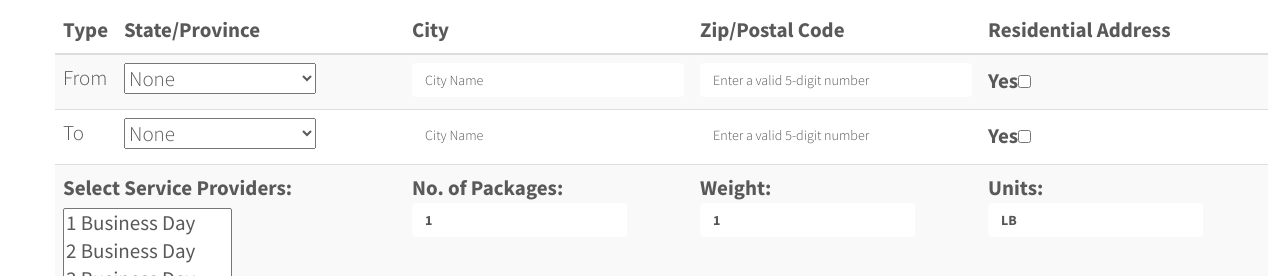
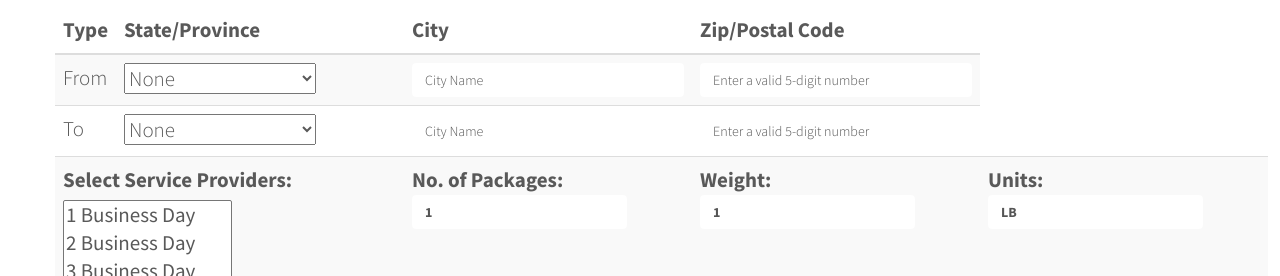
Before and after one commit to nkucsc/Shipsterr, a website: page website/Calculator.html in a window 1280 px wide. Shown: the part 524-800 px from the top of the page. Drawn offline with nearby package versions, Linux system fonts and the light colour scheme.

Commit message:
Add files via upload

```diff
--- a/website/Calculator.html
+++ b/website/Calculator.html
@@ -100,13 +100,11 @@
 						        <th> State/Province</th>
 <th> City</th>
 						        <th>Zip/Postal Code</th>
-								<th>Residential Address</th>
-
-						      </tr>
+</tr>
 						    </thead>
 
 						    <tbody>
-							    <tr class="form-group">
+						      <tr class="form-group">
 								  <td>
 										From									</td>
 <td><select id="from_state_code2" name="shipper_State" class=" white-class shipping_calculator_selectselect2 select_state" placeholder="select item" value="CA">
@@ -169,11 +167,8 @@
   <div id="id2"></div></td>
 									<td>
 										<input id="from_postal_code" name="shipper_City" class="form-control" type="text" value="City Name"></td>
-									<td><input id="from_postal_code5" name="shipper_ZipCode" class="form-control" type="text" value="Enter a valid 5-digit number"></td>
-									<td>
-								 	  <label style="margin-top: 3px;">Yes</label><input id="is_residential_from" name="is_residential_from" class="" type="checkbox" value="1">
-								  </td>
-							    </tr>
+								<td><input id="from_postal_code5" name="shipper_ZipCode" class="form-control" type="text" value="Enter a valid 5-digit number"></td>
+</tr>
 							  <tr class="form-group">
 								  <td>
 										To									</td>
@@ -185,10 +180,7 @@
 					  <input id="to_postal_code" name="recipient_City" class="form-control" type="text" value="City Name">
 								</td>
 <td><input id="to_postal_code2" name="recipient_ZipCode" class="form-control" type="text" value="Enter a valid 5-digit number"></td>
-									<td>
-								 	  <label style="margin-top: 3px;">Yes</label><input id="is_residential_to" name="is_residential_to" class="" type="checkbox" value="1">
-								</td>
-						      </tr>
+</tr>
 							    <tr>
 									<td colspan="2" class="form-group">
 									  <div>
```
